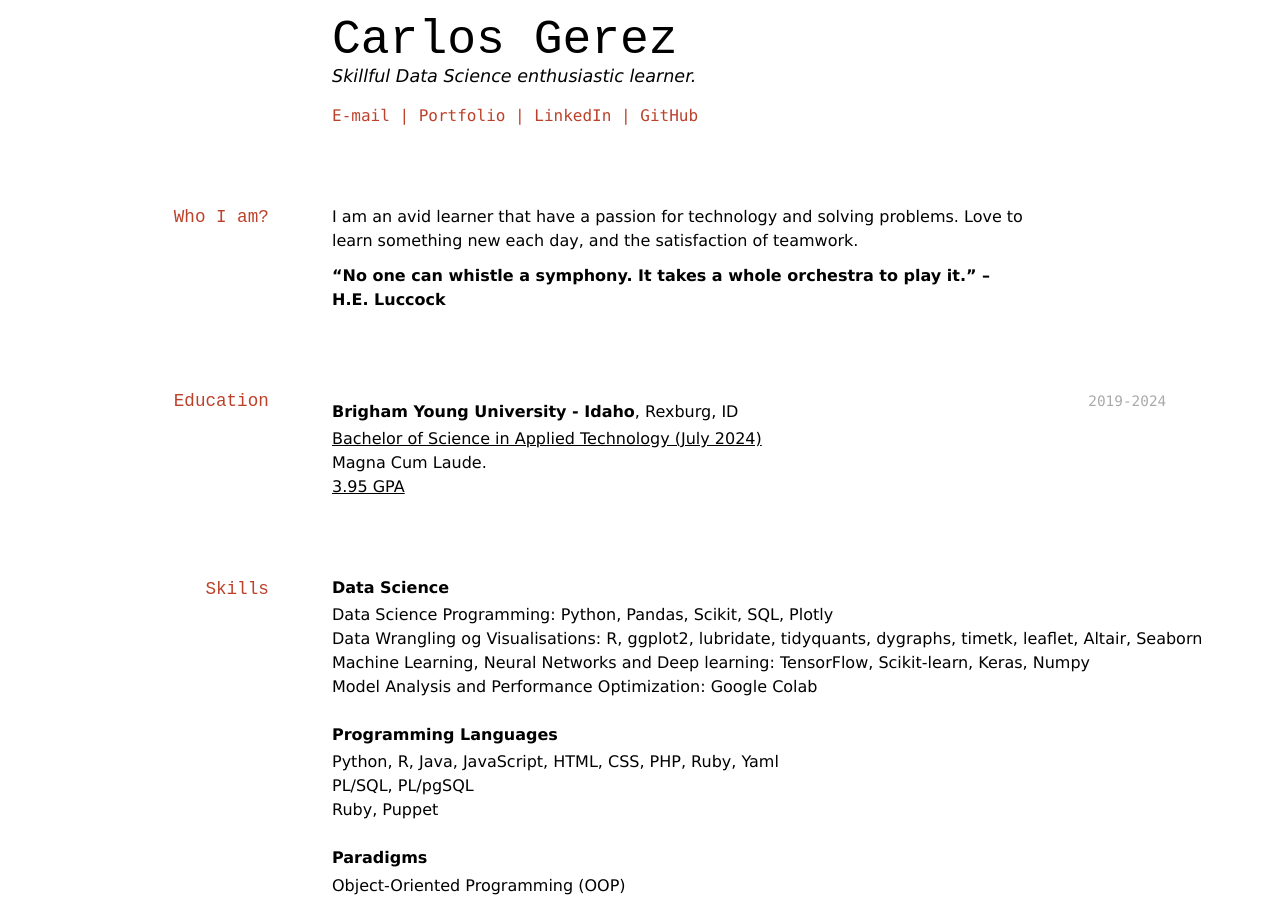
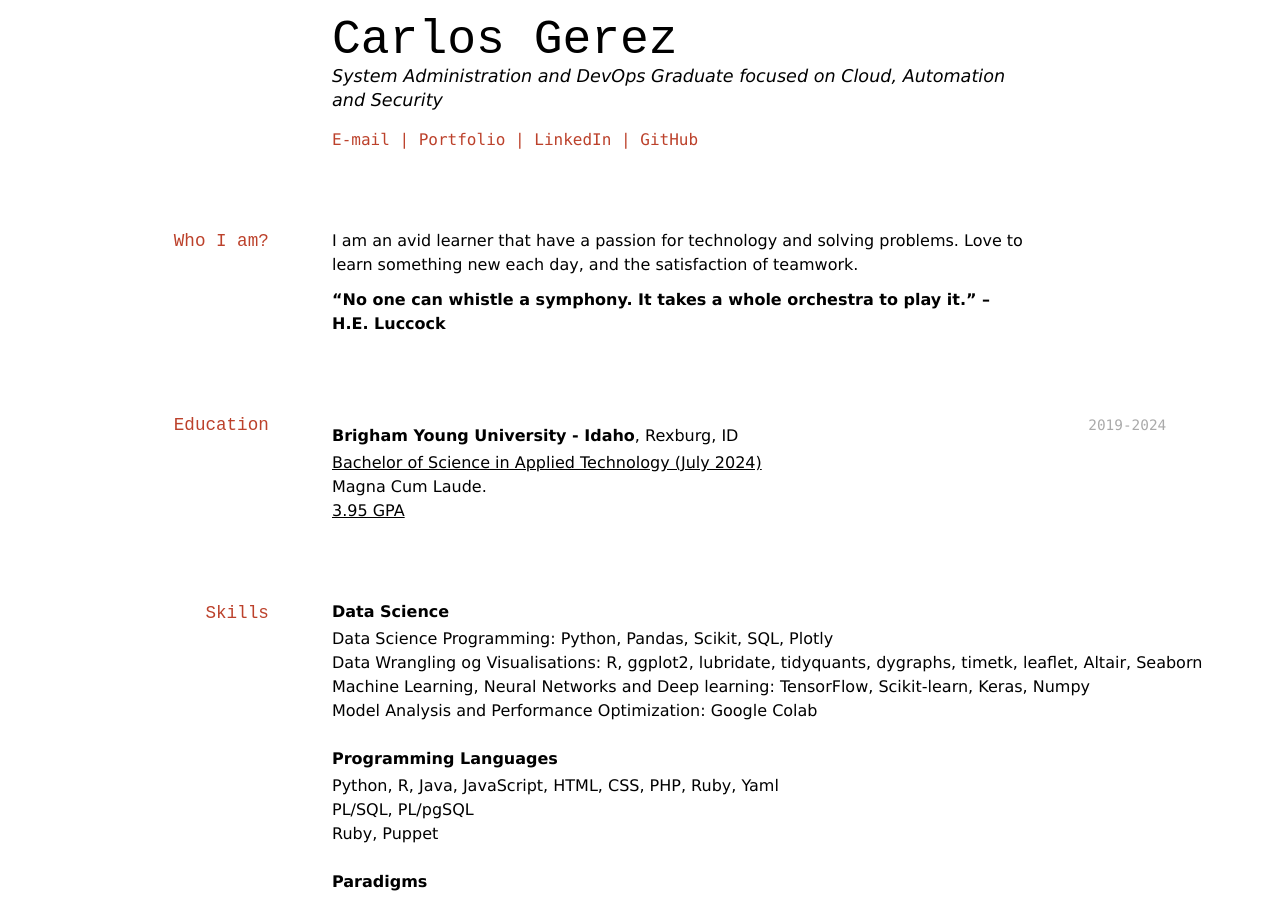
Before and after one commit to carlosdgerez/Gerez-Resume, a Jekyll site: the page built from docs/index.md, in a window 1280 px wide and 900 px high. Built offline with Jekyll 4.4.1, drawn with Linux system fonts in a browser that asks for light colours.

Commit message:
Update CV summary to reflect focus on System Administration and DevOps

```diff
--- a/docs/index.md
+++ b/docs/index.md
@@ -3,7 +3,7 @@ layout: cv
 title: Carlos Gerez's CV
 ---
 # Carlos Gerez
-Skillful Data Science enthusiastic learner.
+System Administration and DevOps Graduate focused on Cloud, Automation and Security
 
 <div id="webaddress">
 <a href="mailto:ger19005@byui.edu">E-mail</a>
```
